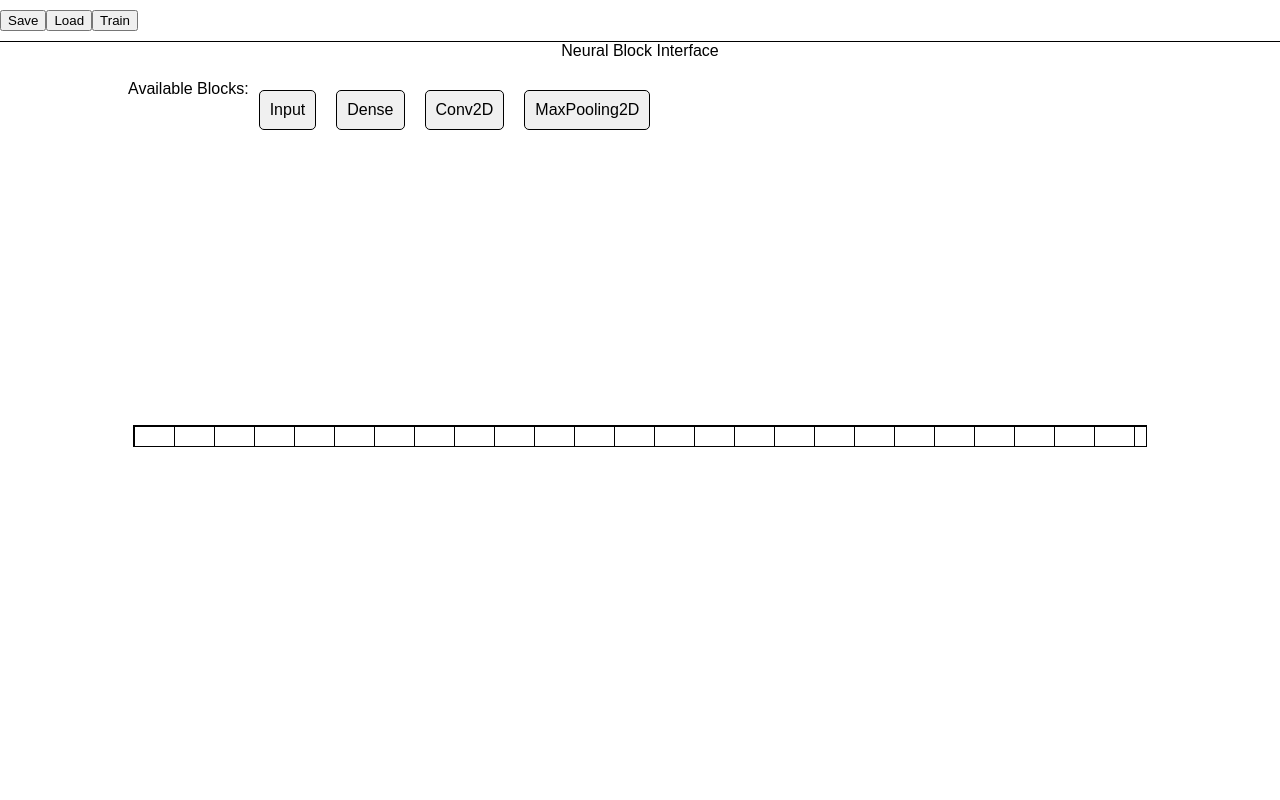
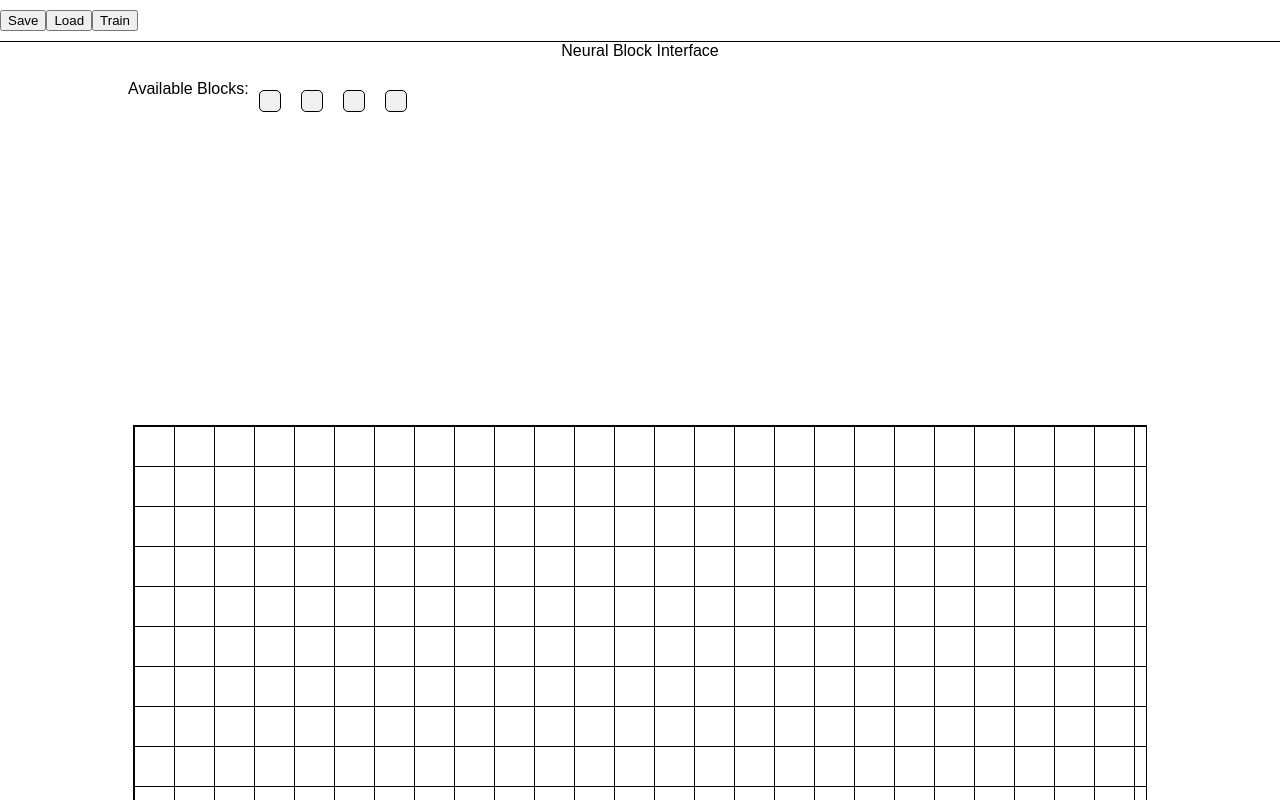
Before and after one commit to joshua-hill/Neural-Blocks, a React (Create React App) app: page / in a window 1280 px wide. Shown: the top 800 px of the page. Built offline with nearby package versions, Linux system fonts and the light colour scheme.

Commit message:
block snapping

```diff
--- a/src/App.js
+++ b/src/App.js
@@ -15,6 +15,8 @@ function App() {
             position: position,
             properties: getDefaultProperties(type)
         };
+        console.log("Setting block position:", position);
+
         setBlocks([...blocks, newBlock]);
     };
 
@@ -98,8 +100,11 @@ function App() {
                 <div className="canvas">
                     <Canvas onDrop={handleDrop}>
                     {blocks.map((block, idx) => (
-                        <div key={idx} style={{ border: '1px solid black', margin: '10px',  position: 'relative', left: block.position.left,
-            top: block.position.top  }} onClick={() => handleBlockClick(block, idx)}>
+                        <div key={idx}
+                        style={{ border: '1px solid black', margin: '10px',  position: 'absolute', left: block.position.left,
+                                top: block.position.top  }}
+                                onClick={() => handleBlockClick(block, idx)}>
+
                         <button style={{ position: 'absolute', top: 0, right: 0 }} onClick={(e) => { e.stopPropagation(); handleDelete(idx); }}>Delete</button>
                             {block.type}
                             {block.properties.neurons ? `(Neurons: ${block.properties.neurons})` : null}
--- a/src/Block.js
+++ b/src/Block.js
@@ -1,10 +1,16 @@
-import React from 'react';
+import React, { useRef } from 'react';
 import { useDrag } from 'react-dnd';
 
 const Block = ({ type }) => {
+    const ref = useRef(null);
+
     const [{ isDragging }, drag] = useDrag({
         type: 'BLOCK',
-        item: { type },
+        item: (monitor) => ({
+            type: type,
+            initialLeft: ref.current.getBoundingClientRect().left,
+            initialTop: ref.current.getBoundingClientRect().top
+        }),
         collect: (monitor) => ({
             isDragging: !!monitor.isDragging(),
         }),
@@ -20,8 +26,11 @@ const Block = ({ type }) => {
     };
 
     return (
-        <div ref={drag} style={{ ...blockStyle, opacity: isDragging ? 0.5 : 1 }}>
-            {type}
+        <div ref={node => {
+            drag(node);
+            ref.current = node;
+        }} style={{ ...blockStyle, opacity: isDragging ? 0.5 : 1 }}>
+
         </div>
     );
 };
--- a/src/Canvas.js
+++ b/src/Canvas.js
@@ -1,19 +1,24 @@
-import React from 'react';
+import React, { useRef } from 'react';
 import { useDrop } from 'react-dnd';
 
 const Canvas = ({ onDrop, children }) => {
     const gridSize = 40;  // This matches the grid size set in the CSS
 
+    const canvasRef = useRef(null);
+
     const [{ isOver }, drop] = useDrop({
         accept: 'BLOCK',
         drop: (item, monitor) => {
-            const clientOffset = monitor.getClientOffset();
-            let left = clientOffset.x;
-            let top = clientOffset.y;
+            const canvasRect = canvasRef.current.getBoundingClientRect(); // Get canvas position
 
-            // Adjusting for the grid
-            left = Math.round(left / gridSize) * gridSize;
-            top = Math.round(top / gridSize) * gridSize;
+             // Adjust for canvas offset
+            const delta = monitor.getDifferenceFromInitialOffset();
+
+            let left = Math.round((item.initialLeft + delta.x - canvasRect.left) / gridSize) * gridSize;
+            let top = Math.round((item.initialTop + delta.y - canvasRect.top) / gridSize) * gridSize;
+
+            console.log("Calculated position:", { left, top });
+
 
             // Call the onDrop function passed from the parent component (App)
             onDrop(item.type, { left, top });
@@ -27,11 +32,19 @@ const Canvas = ({ onDrop, children }) => {
         });
 
     return (
-        <div ref={drop} style={{ width:'100%',
-        backgroundColor: isOver ? '#eaeaea' : 'white',
-        backgroundSize: '40px 40px',
-        position: 'relative'
-            }}>
+        <div
+        ref={node => {
+            canvasRef.current = node;
+            drop(node);
+        }}
+        style= {{
+            width:'100%',
+            height: '100vh',
+            backgroundColor: isOver ? '#eaeaea' : 'white',
+            backgroundSize: '40px 40px',
+            position: 'relative'
+            }}
+        >
             {children}  {/* Render blocks here */}
 
         </div>
```
